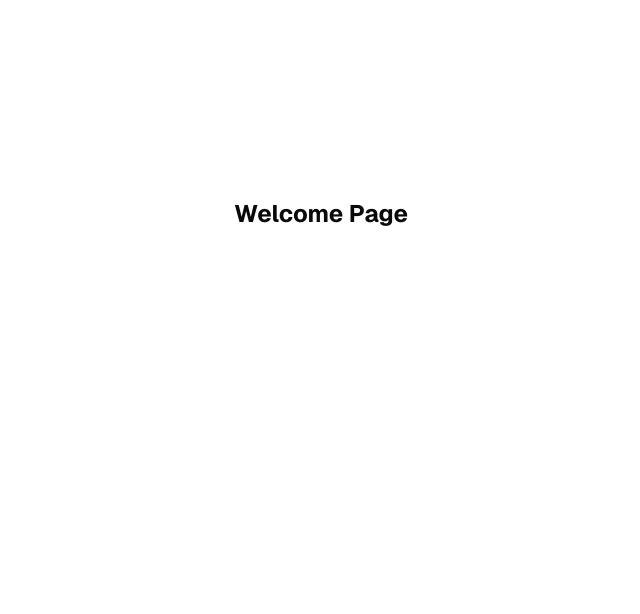
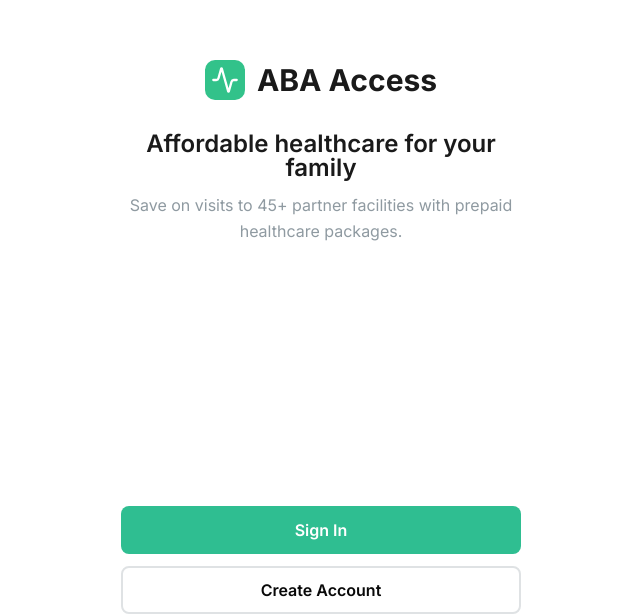
Before and after one commit to Cathella/abAccess, a Next.js app: page /welcome in a window 1280 px wide. Shown: the part 186-800 px from the top of the page, without its empty margins (319-959 px from the left). Built offline with nearby package versions, Linux system fonts and the light colour scheme.

Commit message:
Message: feat: Week 1 foundation setup

```diff
--- /dev/null
+++ b/app/(auth)/layout.tsx
@@ -0,0 +1,26 @@
+import type { Metadata } from "next";
+
+export const metadata: Metadata = {
+  title: "Sign In - ABA Access",
+  description: "Sign in to access your healthcare packages",
+};
+
+export default function AuthLayout({
+  children,
+}: Readonly<{
+  children: React.ReactNode;
+}>) {
+  return (
+    <div className="min-h-screen bg-white">
+      {/* Safe area container for mobile devices */}
+      <div className="flex min-h-screen flex-col">
+        {/* Main content - centered vertically and horizontally */}
+        <main className="flex flex-1 items-center justify-center px-4 py-8 safe-area-inset">
+          <div className="w-full max-w-md">
+            {children}
+          </div>
+        </main>
+      </div>
+    </div>
+  );
+}
--- a/app/(auth)/welcome/page.tsx
+++ b/app/(auth)/welcome/page.tsx
@@ -1,7 +1,50 @@
+import Link from "next/link";
+import { Logo } from "@/components/common/Logo";
+import { Button } from "@/components/ui/button";
+import { ROUTES } from "@/lib/constants";
+
 export default function WelcomePage() {
   return (
-    <div className="flex min-h-screen items-center justify-center">
-      <h1 className="text-2xl font-bold">Welcome Page</h1>
+    <div className="flex min-h-screen flex-col">
+      {/* Main content - centered */}
+      <div className="flex flex-1 flex-col items-center justify-center px-6 py-12">
+        {/* Logo */}
+        <div className="mb-8">
+          <Logo size="lg" />
+        </div>
+
+        {/* Tagline */}
+        <h1 className="mb-3 text-center text-2xl font-semibold text-neutral-900">
+          Affordable healthcare for your family
+        </h1>
+
+        {/* Description */}
+        <p className="max-w-sm text-center text-neutral-600 leading-relaxed">
+          Save on visits to 45+ partner facilities with prepaid healthcare packages.
+        </p>
+      </div>
+
+      {/* Action buttons - fixed at bottom */}
+      <div className="space-y-3 px-6 pb-8 pt-4 safe-area-inset-bottom">
+        {/* Sign In Button */}
+        <Button
+          asChild
+          size="lg"
+          className="w-full min-h-[48px] text-base font-semibold"
+        >
+          <Link href={ROUTES.SIGN_IN}>Sign In</Link>
+        </Button>
+
+        {/* Create Account Button */}
+        <Button
+          asChild
+          variant="outline"
+          size="lg"
+          className="w-full min-h-[48px] text-base font-semibold border-2"
+        >
+          <Link href={ROUTES.ONBOARDING}>Create Account</Link>
+        </Button>
+      </div>
     </div>
   );
 }
--- /dev/null
+++ b/app/(main)/layout.tsx
@@ -0,0 +1,102 @@
+"use client";
+
+import { useEffect } from "react";
+import { useRouter, usePathname } from "next/navigation";
+import { Header } from "@/components/common/Header";
+import { BottomNav } from "@/components/common/BottomNav";
+import { useAuthStore } from "@/stores";
+import { ROUTES } from "@/lib/constants";
+
+// Route configurations for Header
+const routeConfig: Record<string, { title?: string; showBack?: boolean; showNotifications?: boolean }> = {
+  [ROUTES.DASHBOARD]: {
+    title: "Dashboard",
+    showBack: false,
+    showNotifications: true,
+  },
+  [ROUTES.PACKAGES]: {
+    title: "Packages",
+    showBack: false,
+    showNotifications: true,
+  },
+  [ROUTES.MY_PACKAGES]: {
+    title: "My Packages",
+    showBack: true,
+    showNotifications: true,
+  },
+  [ROUTES.VISITS]: {
+    title: "Visits",
+    showBack: false,
+    showNotifications: true,
+  },
+  [ROUTES.WALLET]: {
+    title: "Wallet",
+    showBack: false,
+    showNotifications: true,
+  },
+  [ROUTES.PROFILE]: {
+    title: "Profile",
+    showBack: false,
+    showNotifications: true,
+  },
+  [ROUTES.FAMILY]: {
+    title: "Family Members",
+    showBack: true,
+    showNotifications: true,
+  },
+  [ROUTES.NOTIFICATIONS]: {
+    title: "Notifications",
+    showBack: true,
+    showNotifications: false,
+  },
+};
+
+export default function MainLayout({
+  children,
+}: Readonly<{
+  children: React.ReactNode;
+}>) {
+  const router = useRouter();
+  const pathname = usePathname();
+  const { user } = useAuthStore();
+
+  // Check authentication
+  useEffect(() => {
+    if (!user) {
+      router.push(ROUTES.WELCOME);
+    }
+  }, [user, router]);
+
+  // Get current route config
+  const currentConfig = routeConfig[pathname || ROUTES.DASHBOARD] || {
+    title: "ABA Access",
+    showBack: true,
+    showNotifications: true,
+  };
+
+  // Don't render if not authenticated
+  if (!user) {
+    return null;
+  }
+
+  return (
+    <div className="flex min-h-screen flex-col bg-background">
+      {/* Header */}
+      <Header
+        title={currentConfig.title}
+        showBack={currentConfig.showBack}
+        showNotifications={currentConfig.showNotifications}
+      />
+
+      {/* Main content area */}
+      {/* pb-20 accounts for bottom nav height (~80px) */}
+      {/* safe-area-inset-top for notched phones */}
+      <main className="flex-1 overflow-y-auto pb-20 safe-area-inset-x">
+        {children}
+      </main>
+
+      {/* Bottom Navigation */}
+      <BottomNav />
+    </div>
+  );
+}
--- a/app/globals.css
+++ b/app/globals.css
@@ -6,8 +6,7 @@
 @theme inline {
   --color-background: var(--background);
   --color-foreground: var(--foreground);
-  --font-sans: var(--font-geist-sans);
-  --font-mono: var(--font-geist-mono);
+  --font-sans: var(--font-inter);
 
   /* ABA Access Brand Colors */
   --color-primary-900: #32C28A;
@@ -260,4 +259,46 @@
     line-height: 140%;
     font-weight: 400;
   }
+
+  /* Safe Area Utilities for Notched Phones */
+  .safe-area-inset {
+    padding-left: env(safe-area-inset-left);
+    padding-right: env(safe-area-inset-right);
+    padding-top: env(safe-area-inset-top);
+    padding-bottom: env(safe-area-inset-bottom);
+  }
+
+  .safe-area-inset-x {
+    padding-left: env(safe-area-inset-left);
+    padding-right: env(safe-area-inset-right);
+  }
+
+  .safe-area-inset-y {
+    padding-top: env(safe-area-inset-top);
+    padding-bottom: env(safe-area-inset-bottom);
+  }
+
+  .safe-area-inset-top {
+    padding-top: env(safe-area-inset-top);
+  }
+
+  .safe-area-inset-bottom {
+    padding-bottom: env(safe-area-inset-bottom);
+  }
+
+  .safe-area-inset-left {
+    padding-left: env(safe-area-inset-left);
+  }
+
+  .safe-area-inset-right {
+    padding-right: env(safe-area-inset-right);
+  }
+
+  .pb-safe {
+    padding-bottom: max(1rem, env(safe-area-inset-bottom));
+  }
+
+  .pt-safe {
+    padding-top: max(1rem, env(safe-area-inset-top));
+  }
 }
--- a/app/layout.tsx
+++ b/app/layout.tsx
@@ -1,15 +1,14 @@
 import type { Metadata, Viewport } from "next";
-import { Geist, Geist_Mono } from "next/font/google";
+import { Inter } from "next/font/google";
+import { ThemeProvider } from "next-themes";
+import { Toaster } from "@/components/ui/sonner";
+import { Providers } from "./providers";
 import "./globals.css";
 
-const geistSans = Geist({
-  variable: "--font-geist-sans",
+const inter = Inter({
   subsets: ["latin"],
-});
-
-const geistMono = Geist_Mono({
-  variable: "--font-geist-mono",
-  subsets: ["latin"],
+  variable: "--font-inter",
+  display: "swap",
 });
 
 export const viewport: Viewport = {
@@ -91,11 +90,19 @@ export default function RootLayout({
   children: React.ReactNode;
 }>) {
   return (
-    <html lang="en">
-      <body
-        className={`${geistSans.variable} ${geistMono.variable} antialiased`}
-      >
-        {children}
+    <html lang="en" suppressHydrationWarning>
+      <body className={`${inter.variable} font-sans antialiased`}>
+        <ThemeProvider
+          attribute="class"
+          defaultTheme="light"
+          enableSystem={false}
+          disableTransitionOnChange
+        >
+          <Providers>
+            {children}
+          </Providers>
+          <Toaster />
+        </ThemeProvider>
       </body>
     </html>
   );
--- /dev/null
+++ b/app/providers.tsx
@@ -0,0 +1,39 @@
+"use client";
+
+import { useEffect, useState } from "react";
+
+interface ProvidersProps {
+  children: React.ReactNode;
+}
+
+/**
+ * Client-side providers wrapper
+ *
+ * This component handles:
+ * - Zustand persist hydration
+ * - Future provider integrations (react-query, etc.)
+ */
+export function Providers({ children }: ProvidersProps) {
+  const [isHydrated, setIsHydrated] = useState(false);
+
+  useEffect(() => {
+    // Wait for Zustand stores to hydrate from localStorage
+    // This prevents hydration mismatches between server and client
+    setIsHydrated(true);
+  }, []);
+
+  // Show nothing during hydration to prevent flash of incorrect content
+  // The root layout will show a loading state if needed
+  if (!isHydrated) {
+    return null;
+  }
+
+  return (
+    <>
+      {/* Future providers can be added here */}
+      {/* Example: <QueryClientProvider client={queryClient}> */}
+      {children}
+      {/* </QueryClientProvider> */}
+    </>
+  );
+}
--- a/next.config.ts
+++ b/next.config.ts
@@ -3,6 +3,9 @@ import withPWA from "next-pwa";
 
 const nextConfig: NextConfig = {
   /* config options here */
+
+  // Note: Using webpack (not Turbopack) because next-pwa requires webpack.
+  // The --webpack flag is set in package.json scripts.
 };
 
 // Configure PWA
@@ -10,6 +13,8 @@ const pwaConfig = withPWA({
   dest: "public",
   register: true,
   skipWaiting: true,
+  // Disable PWA in development to avoid service worker caching issues
+  // and prevent multiple service worker generation warnings
   disable: process.env.NODE_ENV === "development",
   runtimeCaching: [
     {
--- a/package.json
+++ b/package.json
@@ -3,8 +3,8 @@
   "version": "0.1.0",
   "private": true,
   "scripts": {
-    "dev": "next dev",
-    "build": "next build",
+    "dev": "next dev --webpack",
+    "build": "next build --webpack",
     "start": "next start",
     "lint": "eslint"
   },
--- a/middleware.ts
+++ b/proxy.ts
@@ -27,7 +27,7 @@ function isAuthRoute(pathname: string): boolean {
   return AUTH_ROUTES.some(route => pathname === route || pathname.startsWith(`${route}/`))
 }
 
-export async function middleware(request: NextRequest) {
+export async function proxy(request: NextRequest) {
   const { pathname } = request.nextUrl
 
   // Check if Supabase is configured
```
